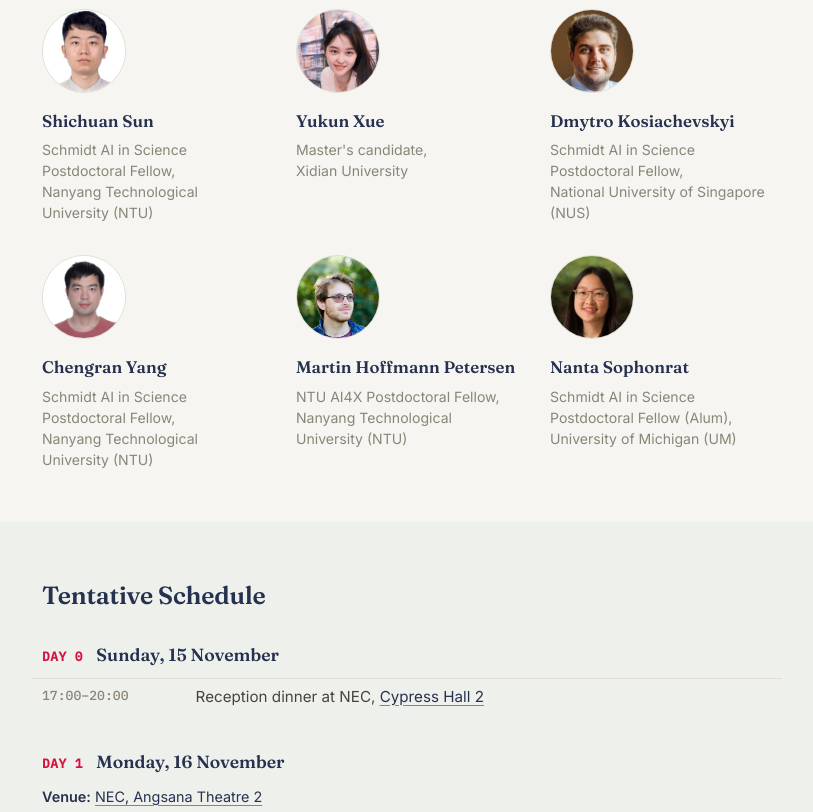
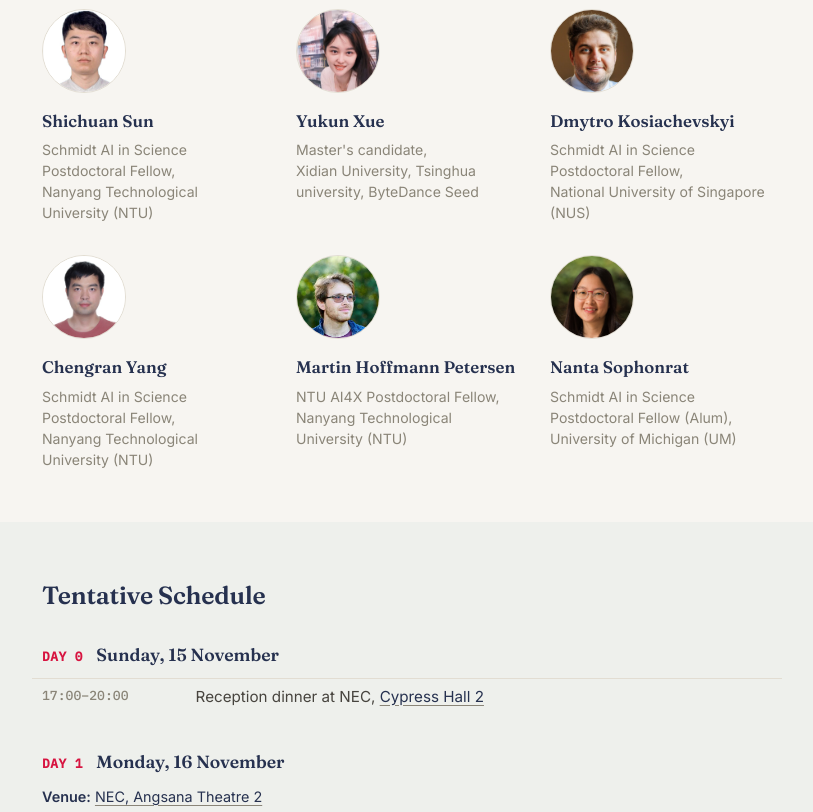
Before and after one commit to AgentForgeWorkshop/workshop-site, a plain HTML site: page index.html in a window 1280 px wide. Shown: the part 2600-3412 px from the top of the page, without its empty margins (233-1046 px from the left). Drawn offline with Linux system fonts and the light colour scheme.

Commit message:
Update Yukun Affiliations

```diff
--- a/index.html
+++ b/index.html
@@ -525,7 +525,7 @@
         <div class="team-member">
           <div class="avatar"><img src="assets/Tutorial_lead_organizers_photos/Yukun_400.jpg" alt="Portrait of Yukun Xue" loading="lazy"></div>
           <h3>Yukun Xue</h3>
-          <p>Master's candidate, <br> Xidian University</p>
+          <p>Master's candidate, <br> Xidian University, Tsinghua university, ByteDance Seed</p>
         </div>
         <div class="team-member">
           <div class="avatar"><img src="assets/Tutorial_lead_organizers_photos/Dmytro_400.jpg" alt="Portrait of Dmytro Kosiachevskyi" loading="lazy"></div>
@@ -670,7 +670,7 @@
         <div class="team-member">
           <div class="avatar"><img src="assets/Tutorial_lead_organizers_photos/Yukun_400.jpg" alt="Portrait of Yukun Xue" loading="lazy"></div>
           <h3>Yukun Xue</h3>
-          <p>Master's candidate, <br> Xidian University</p>
+          <p>Master's candidate, <br> Xidian University, Tsinghua university, ByteDance Seed</p>
         </div>
       </div>
     </div>
```
